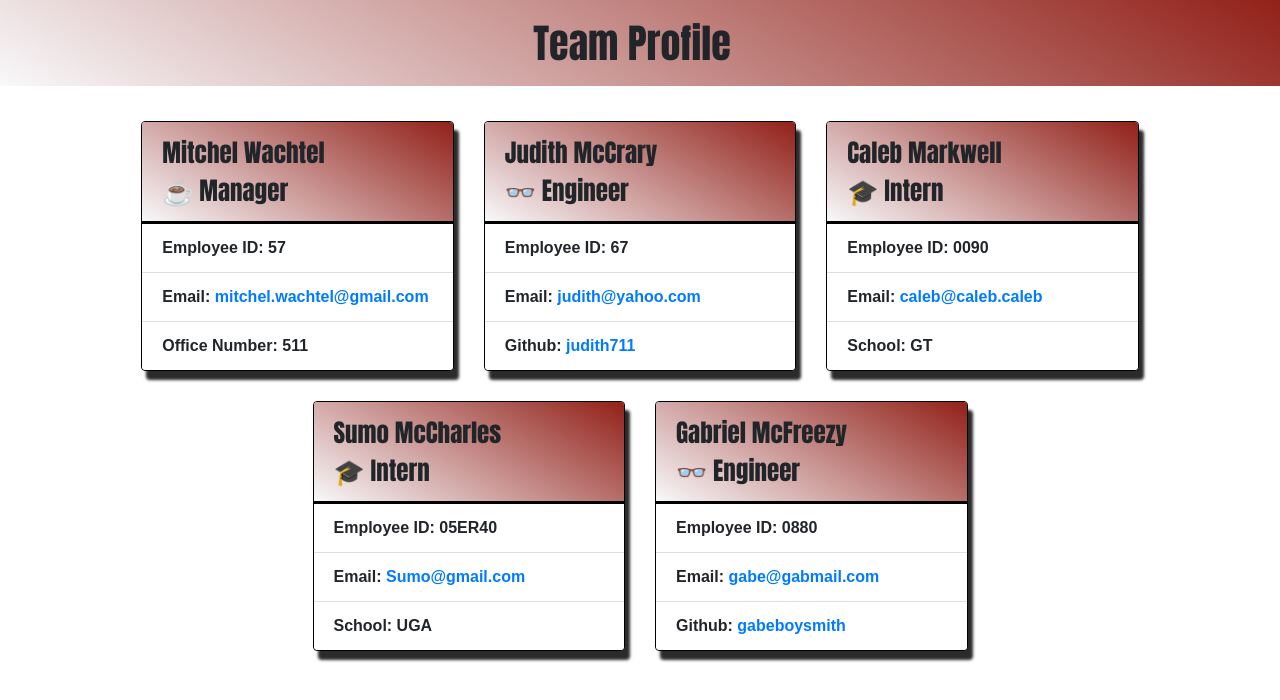
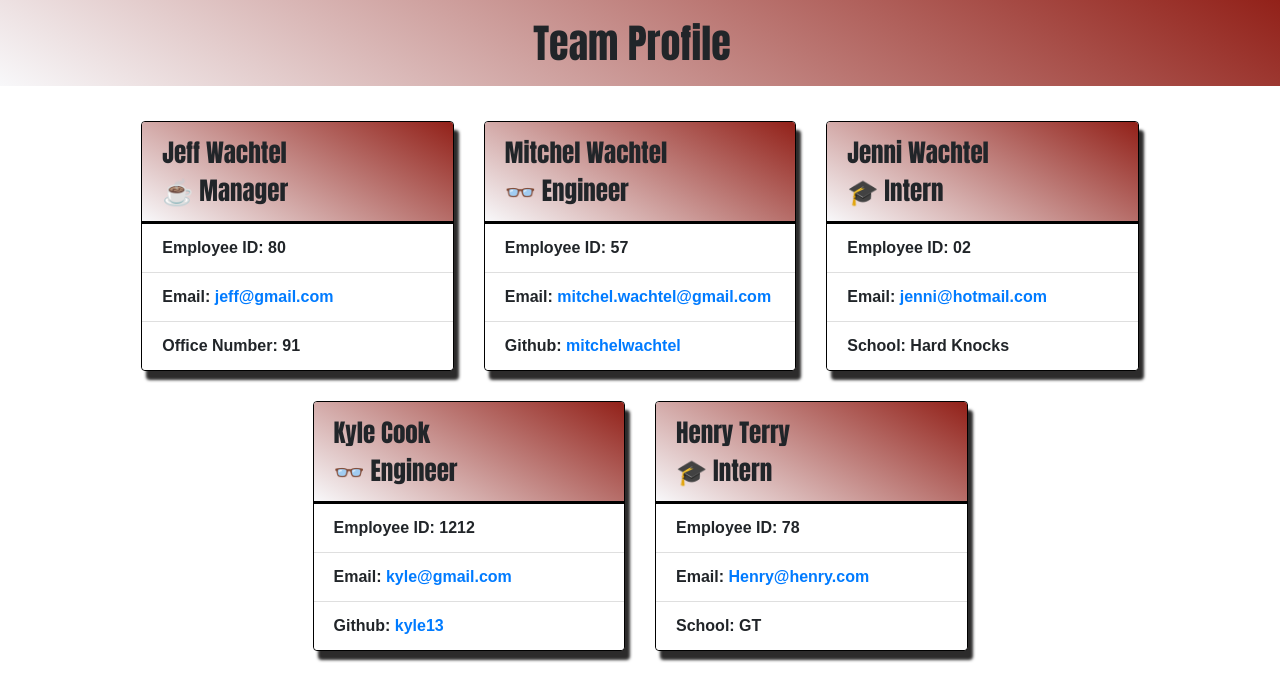
Before and after one commit to mitchelwachtel/team-profile-generator, a website: page dist/team-profile.html in a window 1280 px wide. Drawn offline with nearby package versions, Linux system fonts and the light colour scheme.

```diff
--- a/dist/team-profile.html
+++ b/dist/team-profile.html
@@ -22,57 +22,57 @@
       <div class="cards-div container-fluid d-flex justify-content-center">
  <div class="card">
       <div class="card-header">
+      <div>Jeff Wachtel</div>
+      <div>&#9749; Manager</div>
+      </div>
+      <ul class="list-group list-group-flush">
+        <li class="list-group-item">Employee ID: 80</li>
+        <li class="list-group-item">Email: <a target="_blank" href="mailto:jeff@gmail.com">jeff@gmail.com</a></li>
+        <li class="list-group-item">Office Number: 91</li>
+      </ul>
+    </div>
+ <div class="card">
+      <div class="card-header">
       <div>Mitchel Wachtel</div>
-      <div>&#9749; Manager</div>
+      <div>&#128083; Engineer</div>
       </div>
       <ul class="list-group list-group-flush">
         <li class="list-group-item">Employee ID: 57</li>
         <li class="list-group-item">Email: <a target="_blank" href="mailto:mitchel.wachtel@gmail.com">mitchel.wachtel@gmail.com</a></li>
-        <li class="list-group-item">Office Number: 511</li>
+        <li class="list-group-item">Github: <a target="_blank" href="https://www.github.com/mitchelwachtel">mitchelwachtel</a></li>
       </ul>
     </div>
  <div class="card">
       <div class="card-header">
-      <div>Judith McCrary</div>
-      <div>&#128083; Engineer</div>
+      <div>Jenni Wachtel</div>
+      <div>&#127891; Intern</div>
       </div>
       <ul class="list-group list-group-flush">
-        <li class="list-group-item">Employee ID: 67</li>
-        <li class="list-group-item">Email: <a target="_blank" href="mailto:judith@yahoo.com">judith@yahoo.com</a></li>
-        <li class="list-group-item">Github: <a target="_blank" href="https://www.github.com/judith711">judith711</a></li>
+        <li class="list-group-item">Employee ID: 02</li>
+        <li class="list-group-item">Email: <a target="_blank" href="mailto:jenni@hotmail.com">jenni@hotmail.com</a></li>
+        <li class="list-group-item">School: Hard Knocks</li>
       </ul>
     </div>
  <div class="card">
       <div class="card-header">
-      <div>Caleb Markwell</div>
-      <div>&#127891; Intern</div>
+      <div>Kyle Cook</div>
+      <div>&#128083; Engineer</div>
       </div>
       <ul class="list-group list-group-flush">
-        <li class="list-group-item">Employee ID: 0090</li>
-        <li class="list-group-item">Email: <a target="_blank" href="mailto:caleb@caleb.caleb">caleb@caleb.caleb</a></li>
-        <li class="list-group-item">School: GT</li>
+        <li class="list-group-item">Employee ID: 1212</li>
+        <li class="list-group-item">Email: <a target="_blank" href="mailto:kyle@gmail.com">kyle@gmail.com</a></li>
+        <li class="list-group-item">Github: <a target="_blank" href="https://www.github.com/kyle13">kyle13</a></li>
       </ul>
     </div>
  <div class="card">
       <div class="card-header">
-      <div>Sumo McCharles</div>
+      <div>Henry Terry</div>
       <div>&#127891; Intern</div>
       </div>
       <ul class="list-group list-group-flush">
-        <li class="list-group-item">Employee ID: 05ER40</li>
-        <li class="list-group-item">Email: <a target="_blank" href="mailto:Sumo@gmail.com">Sumo@gmail.com</a></li>
-        <li class="list-group-item">School: UGA</li>
-      </ul>
-    </div>
- <div class="card">
-      <div class="card-header">
-      <div>Gabriel McFreezy</div>
-      <div>&#128083; Engineer</div>
-      </div>
-      <ul class="list-group list-group-flush">
-        <li class="list-group-item">Employee ID: 0880</li>
-        <li class="list-group-item">Email: <a target="_blank" href="mailto:gabe@gabmail.com">gabe@gabmail.com</a></li>
-        <li class="list-group-item">Github: <a target="_blank" href="https://www.github.com/gabeboysmith">gabeboysmith</a></li>
+        <li class="list-group-item">Employee ID: 78</li>
+        <li class="list-group-item">Email: <a target="_blank" href="mailto:Henry@henry.com">Henry@henry.com</a></li>
+        <li class="list-group-item">School: GT</li>
       </ul>
     </div>
  </div>
```
Also changed, not shown: README.md, assets/images/generatedHTML.png (added), assets/images/inputs.png (added), assets/images/tests.png (added), 2 other files.
